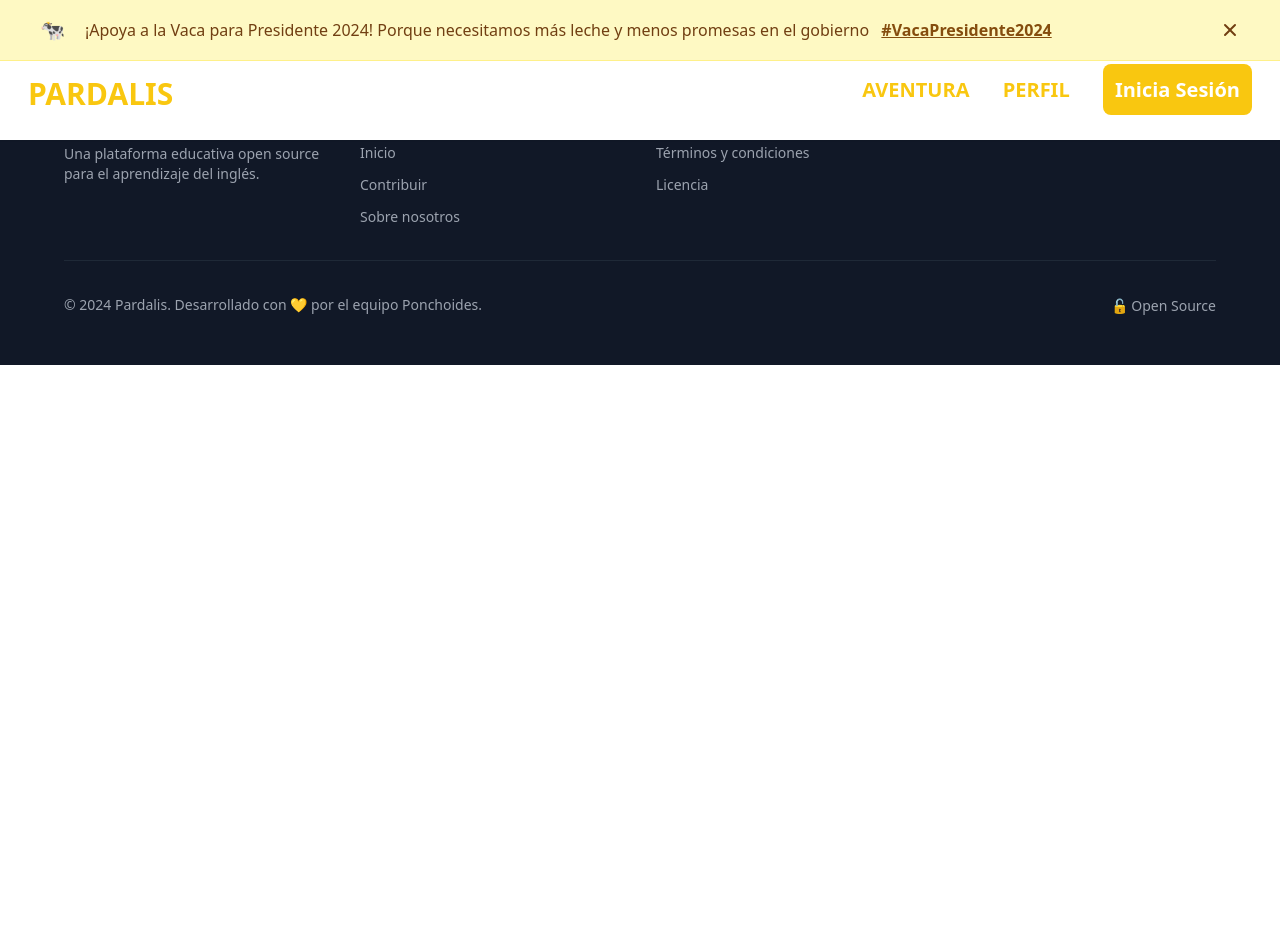
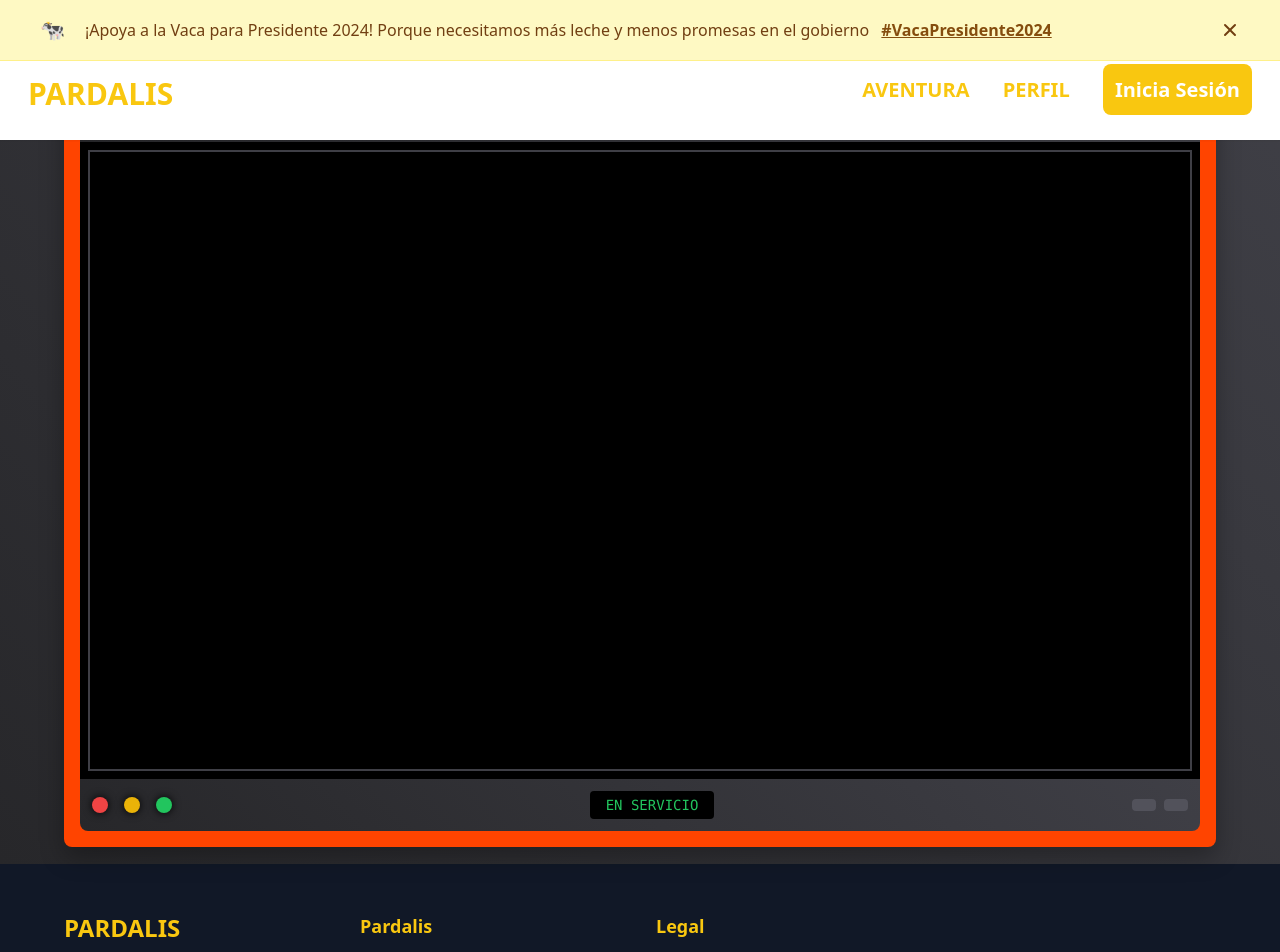
Before and after one commit to PardalisEdu/PardalisWebSite, a SvelteKit app: page /adventure in a window 1280 px wide. Before the commit this address had no page. Shown: the top 952 px of the page. Before the commit the page ends 800 px from the top, so only its background shows below. Built offline with nearby package versions, Linux system fonts and the light colour scheme.

Commit message:
[Add] Se añadió la página de aventura donde a ir insertado el iframe de GODOT o GDevelop 🐄

```diff
--- /dev/null
+++ b/src/routes/adventure/+page.svelte
@@ -0,0 +1,79 @@
+<!-- MetroGameFrame.svelte -->
+<script>
+    let gameUrl = null;
+    let estacion = "CHABACANO";
+</script>
+
+<div class="w-full min-h-screen bg-zinc-800 flex items-center justify-center p-4 mt-16">
+    <div class="w-full max-w-6xl relative">
+        <div class="relative bg-orange-600 rounded-lg p-4">
+            <div class="bg-zinc-800 p-2 rounded-t-lg flex items-center justify-between">
+                <div class="flex items-center gap-4">
+                    <div class="flex gap-3">
+                        <div class="w-3 h-3 bg-white rounded-full glow"></div>
+                        <div class="w-3 h-3 bg-white rounded-full glow"></div>
+                        <div class="w-3 h-3 bg-white rounded-full glow"></div>
+                        <div class="w-3 h-3 bg-white rounded-full glow"></div>
+                    </div>
+                    <div class="text-white font-bold">
+                        323
+                    </div>
+                </div>
+                <div class="bg-black text-green-500 px-4 py-1 rounded font-mono text-sm font-bold tracking-wider">
+                    {estacion}
+                </div>
+                <div class="text-white font-bold text-lg">
+                    CDMX
+                </div>
+            </div>
+
+            <div class="bg-black p-2">
+                <div class="relative w-full" style="padding-top: 56.25%;">
+                    <iframe
+                            src={gameUrl}
+                            title="Metro Game"
+                            class="absolute top-0 left-0 w-full h-full border-2 border-zinc-700"
+                            allowFullScreen
+                    ></iframe>
+                </div>
+            </div>
+
+            <div class="bg-zinc-800 p-3 rounded-b-lg flex justify-between items-center">
+                <!-- Controles que alguna dia funcionaran -->
+                <div class="flex gap-4">
+                    <div class="w-4 h-4 rounded-full bg-red-500 glow-color"></div>
+                    <div class="w-4 h-4 rounded-full bg-yellow-500 glow-color"></div>
+                    <div class="w-4 h-4 rounded-full bg-green-500 glow-color"></div>
+                </div>
+                <div class="bg-black px-4 py-1 rounded">
+                    <div class="text-green-500 font-mono text-sm">
+                        EN SERVICIO
+                    </div>
+                </div>
+                <div class="flex gap-2">
+                    <div class="w-6 h-3 bg-zinc-600 rounded"></div>
+                    <div class="w-6 h-3 bg-zinc-600 rounded"></div>
+                </div>
+            </div>
+        </div>
+    </div>
+</div>
+
+<style>
+    .bg-orange-600 {
+        background-color: #FF4400;
+        box-shadow: 0 10px 25px rgba(0, 0, 0, 0.3);
+    }
+
+    .glow {
+        box-shadow: 0 0 8px rgba(255, 255, 255, 0.7);
+    }
+
+    .glow-color {
+        box-shadow: 0 0 8px currentColor;
+    }
+
+    .bg-zinc-800 {
+        background: linear-gradient(45deg, #27272a 0%, #3f3f46 100%);
+    }
+</style>
```
